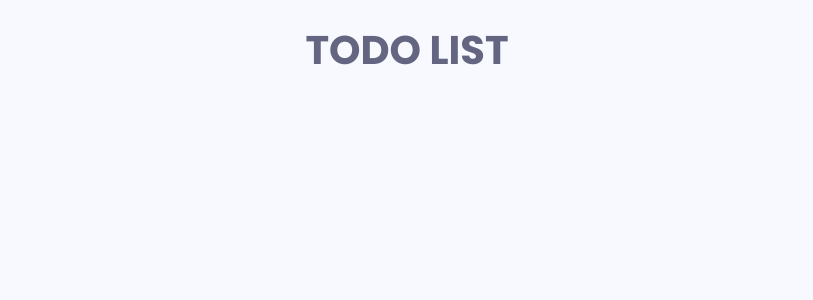
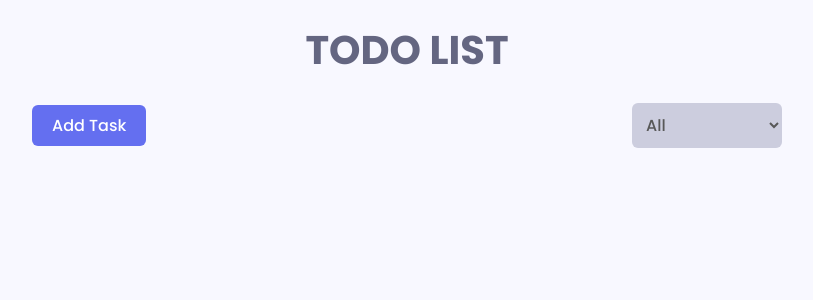
Before and after one commit to MAbdurahman/redux_todo_app, a React (Create React App) app: page / in a window 1280 px wide. Shown: the top 300 px of the page, without its empty margins (233-1046 px from the left). Built offline with nearby package versions, Linux system fonts and the light colour scheme.

Commit message:
Add Button and SelectButton

```diff
--- a/src/app/App.jsx
+++ b/src/app/App.jsx
@@ -1,5 +1,6 @@
 import React from 'react';
 import PageTitle from './../components/PageTitle';
+import AppHeader from './../components/AppHeader';
 import styles from './../styles/modules/app.module.scss';
 
 export default function App() {
@@ -8,7 +9,7 @@
 			<div className='container'>
 				<PageTitle>ToDo List</PageTitle>
 				<div className={styles.app__wrapper}>
-
+					<AppHeader />
 				</div>
 			</div>
 		</>
--- /dev/null
+++ b/src/components/AppHeader.jsx
@@ -0,0 +1,16 @@
+import React from 'react';
+import Button, { SelectButton } from './Button';
+import styles from './../styles/modules/app.module.scss';
+
+export default function AppHeader() {
+	return (
+		<div className={styles.appHeader}>
+			<Button variant='primary'>Add Task</Button>
+			<SelectButton>
+				<option value='all'>All</option>
+				<option value='incomplete'>Incomplete</option>
+				<option value='complete'>Completed</option>
+			</SelectButton>
+		</div>
+	);
+}
--- /dev/null
+++ b/src/components/Button.jsx
@@ -0,0 +1,38 @@
+import React from 'react';
+import styles from './../styles/modules/button.module.scss';
+import { getClasses } from './../utils/getClasses';
+
+const buttonTypes = {
+	primary: 'primary',
+	secondary: 'secondary',
+};
+
+function Button({ type, variant = 'primary', children, ...rest }) {
+	return (
+		<button
+			type={type === 'submit' ? 'submit' : 'button'}
+			className={getClasses([
+				styles.button,
+				styles[`button--${buttonTypes[variant]}`],
+			])}
+			{...rest}
+		>
+			{children}
+		</button>
+	);
+}
+
+function SelectButton({ children, id, ...rest }) {
+	return (
+		<select
+			id={id}
+			className={getClasses([styles.button, styles.button__select])}
+			{...rest}
+		>
+			{children}
+		</select>
+	);
+}
+
+export { SelectButton };
+export default Button;
--- /dev/null
+++ b/src/utils/getClasses.js
@@ -0,0 +1,5 @@
+export const getClasses = classes =>
+	classes
+		.filter(item => item !== '')
+		.join(' ')
+		.trim();
```
